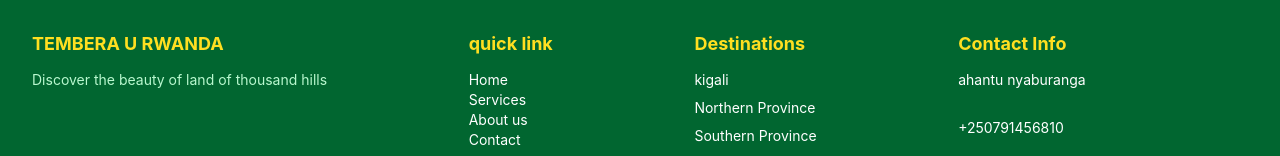
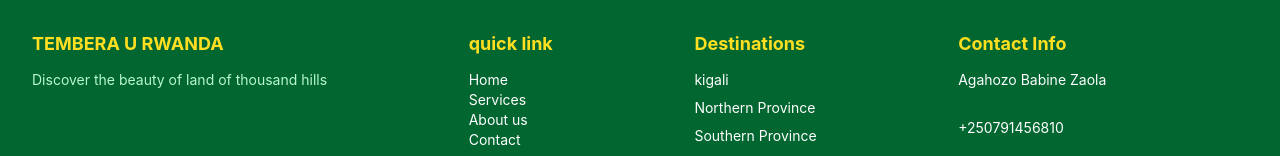
Before and after one commit to zaolaagahozo/SosL3, a Vue app: page / in a window 1280 px wide. Shown: the part 874-1030 px from the top of the page. Built offline with nearby package versions, Linux system fonts and the light colour scheme.

Commit message:
update all the files

```diff
--- a/src/views/footer.vue
+++ b/src/views/footer.vue
@@ -56,7 +56,7 @@
             <div>
                 <h3 class="text-yellow-300 font-bold text-lg mb-3">Contact Info</h3>
                 <ul class="space-y-2 text-sm">
-                    <li>ahantu nyaburanga</li><br>
+                    <li>Agahozo Babine Zaola</li><br>
                     <li>+250791456810</li><br>
                     <li>Kagugu Kigali Rwanda</li><br>
                 </ul>
```
